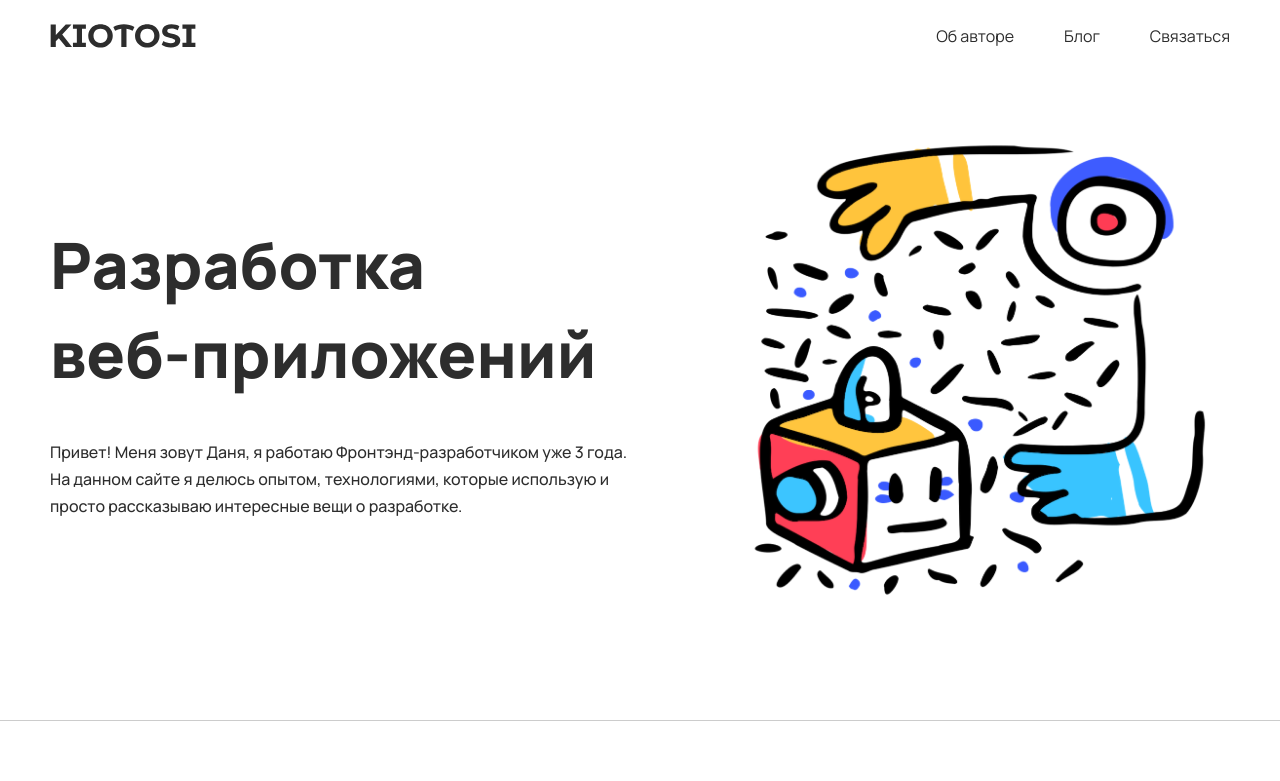
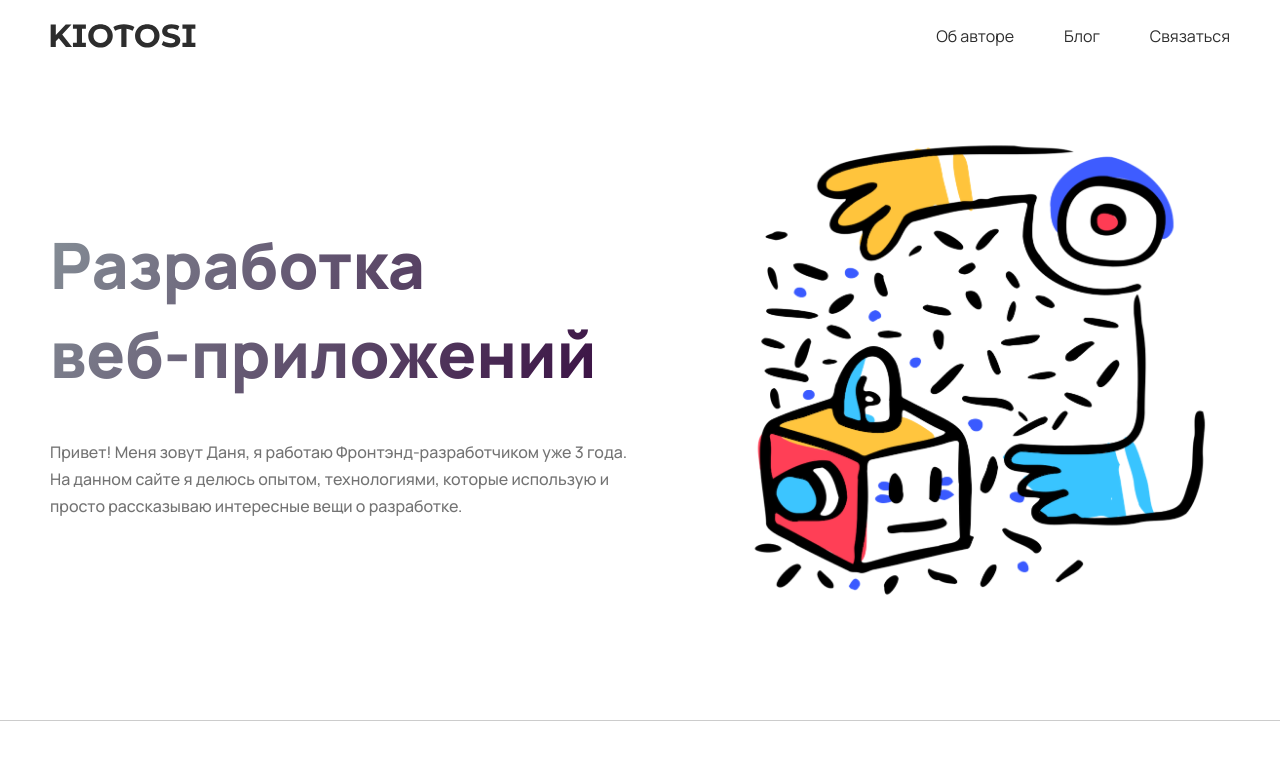
Before and after one commit to kiotosi/blog, a Nuxt app: page / in a window 1280 px wide. Shown: the top 781 px of the page. Built offline with nearby package versions, Linux system fonts and the light colour scheme.

Commit message:
feat(gradient): add gradient to hero block

```diff
--- a/components/BlockHero.vue
+++ b/components/BlockHero.vue
@@ -43,12 +43,17 @@ defineProps<HeroProps>();
     font-weight: 700;
     margin: 0;
     white-space: pre-wrap;
+    background: #f2709c;
+    background-image: linear-gradient(120deg, #858e96, #34073d);
+    background-clip: text;
+    color: transparent;
   }
 
   &__text {
     margin: 40px 0 0;
     font-weight: 500;
     line-height: 1.69;
+    color: #737373;
   }
 
   &__image {
--- a/data/home.data.ts
+++ b/data/home.data.ts
@@ -39,7 +39,7 @@ const topicList: TopicItem[] = [
   },
   {
     title: 'Разработка.',
-    description: 'Уметь писать код - непросто. В разработке зачастую больше думаешь, нежели пишешь.',
+    description: 'Уметь писать код - непросто.\nВ разработке зачастую больше думаешь, нежели пишешь.',
     image: {
       src: '/img/skill_developing.png',
       alt: 'Development',
```
